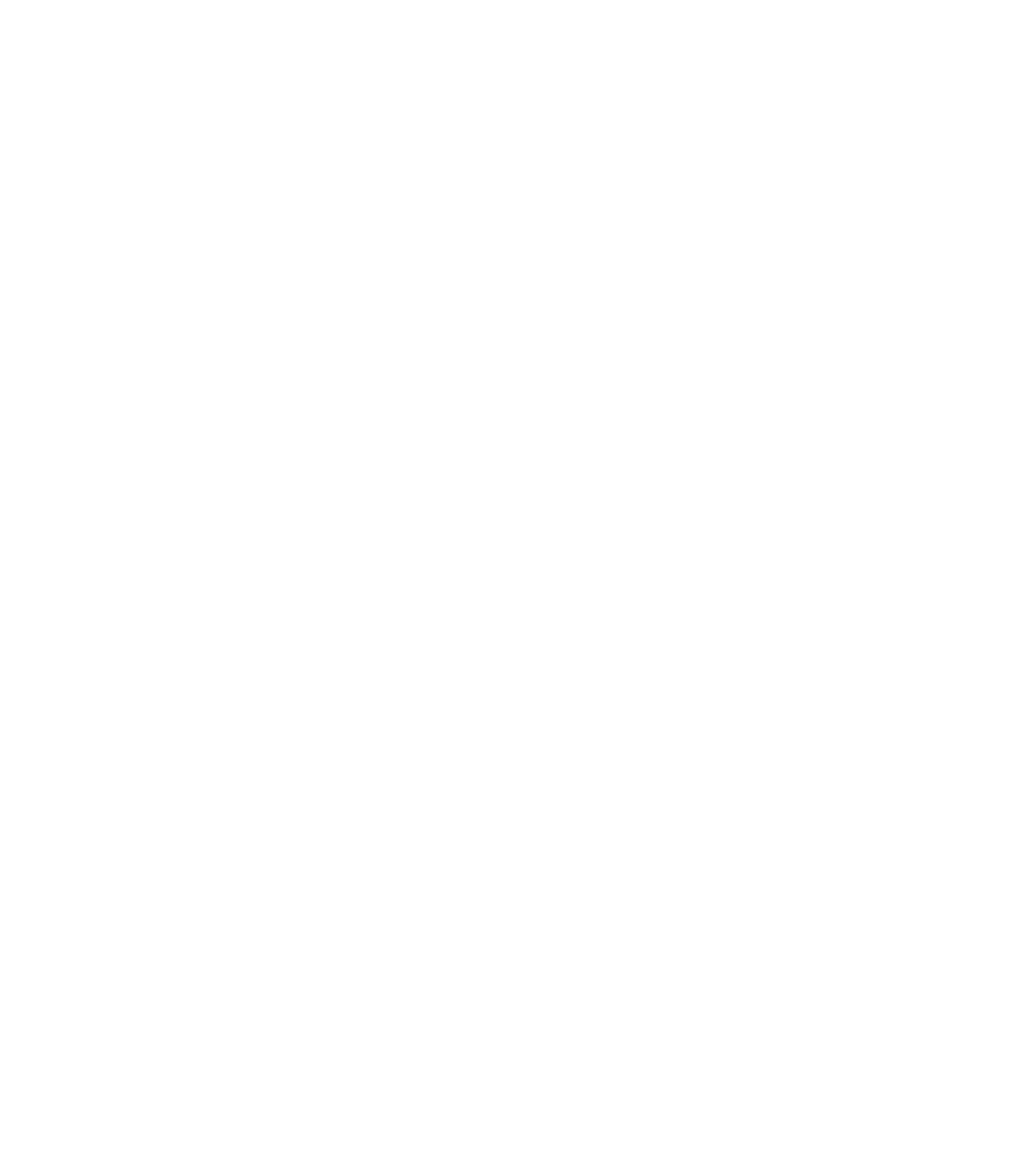
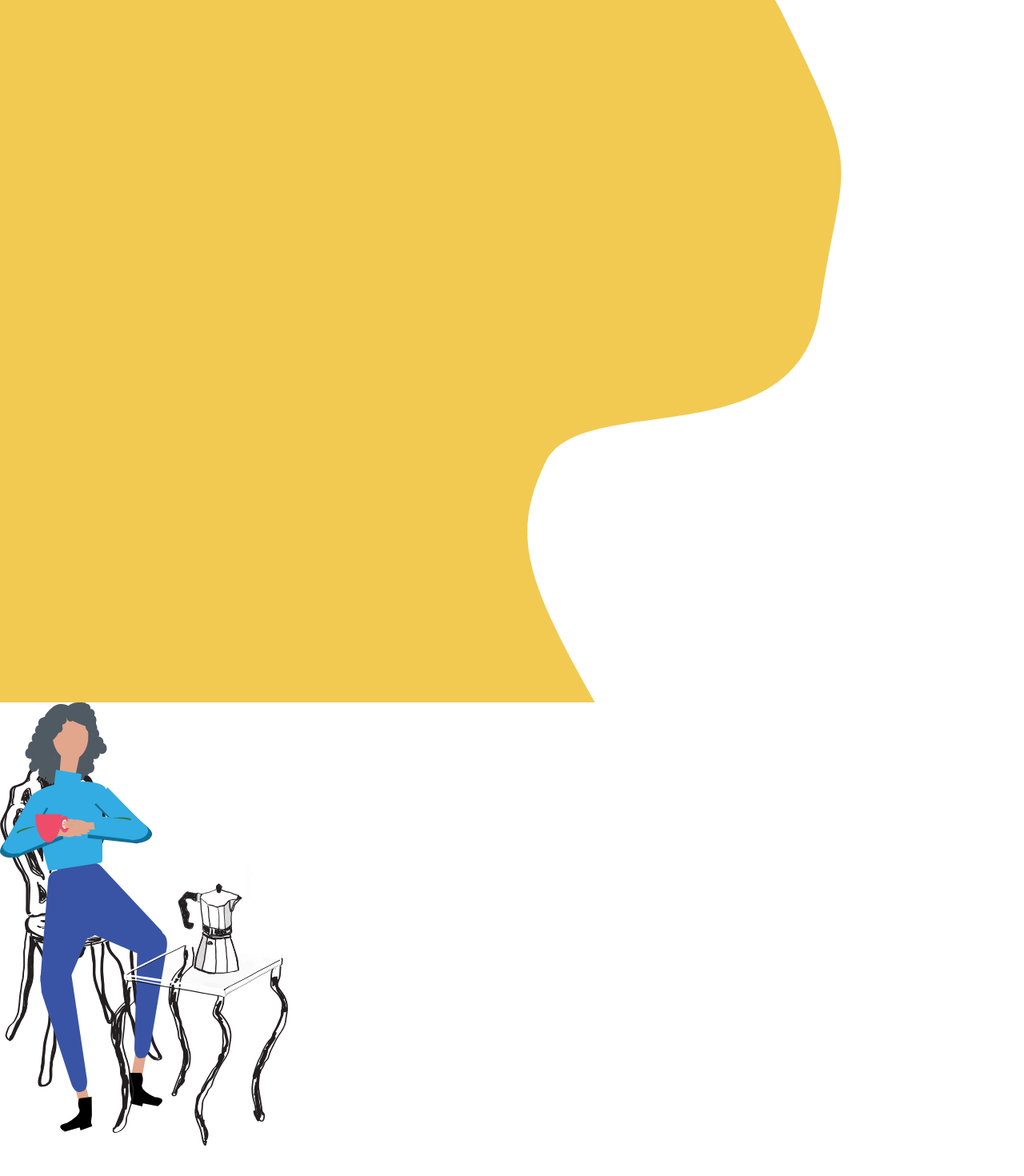
Before and after one commit to cauliflowersingerbee/my-portfolio, a React (Create React App) app: page /work/webdev in a window 1280 px wide. Shown: the part 234-1704 px from the top of the page at 80% size. Before the commit the page ends 800 px from the top, so only its background shows below. Built offline with nearby package versions, Linux system fonts and the light colour scheme.

Commit message:
Update webdev.jsx

```diff
--- a/src/components/webdev/webdev.jsx
+++ b/src/components/webdev/webdev.jsx
@@ -17,6 +17,9 @@ export default class WebDevView extends React.Component {
       <div id='navbar'>
       <Navbar/>
       <img id='logo-img' src={LogoImage} alt=''/>
+      <img id='wwebdev-vector-img' src={WebDevVector} alt=''/>
+      <img id='webdev-img' src={WebDevImg} alt=''/>
+
     </div>      );
     }
   }
```
